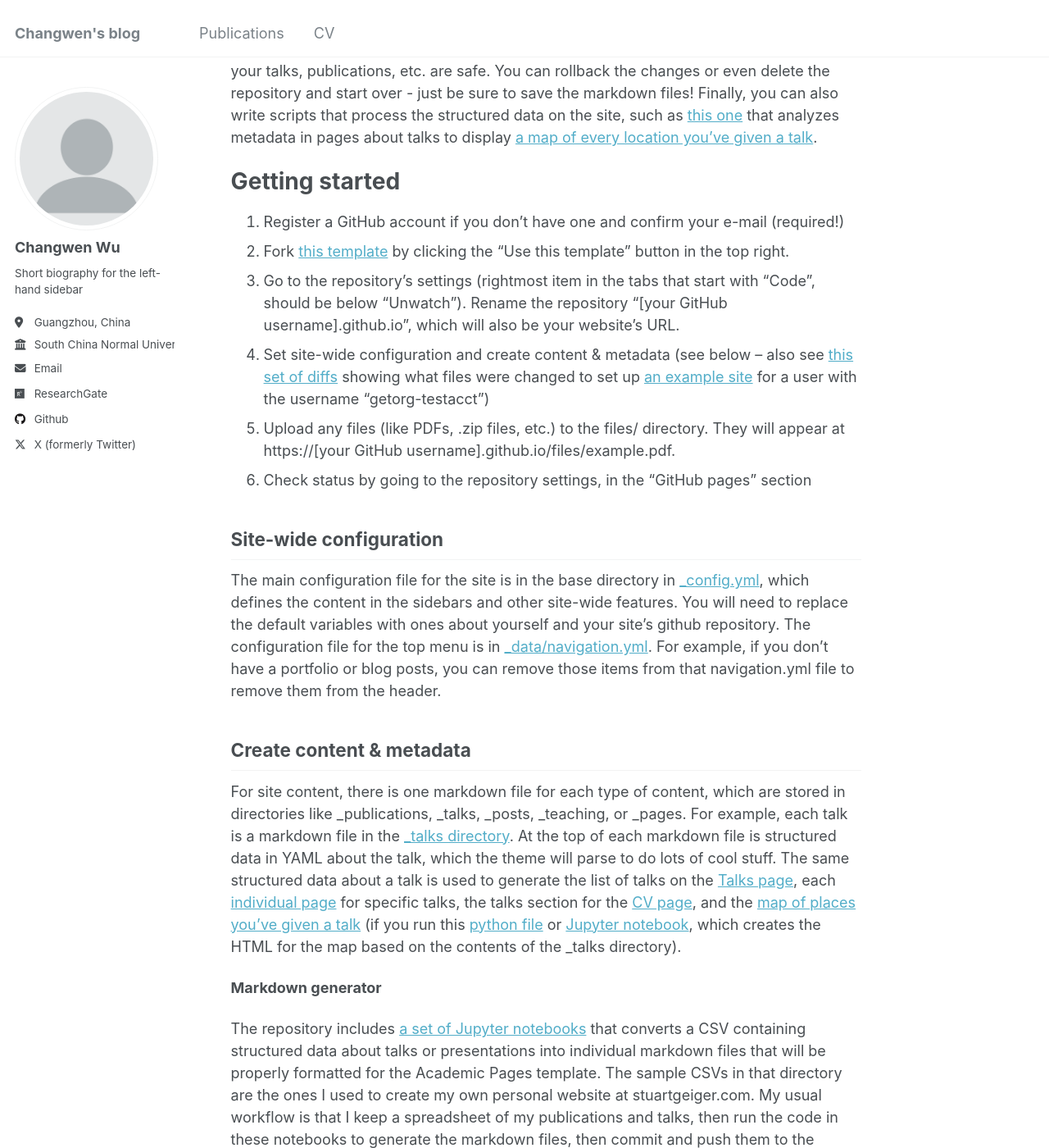
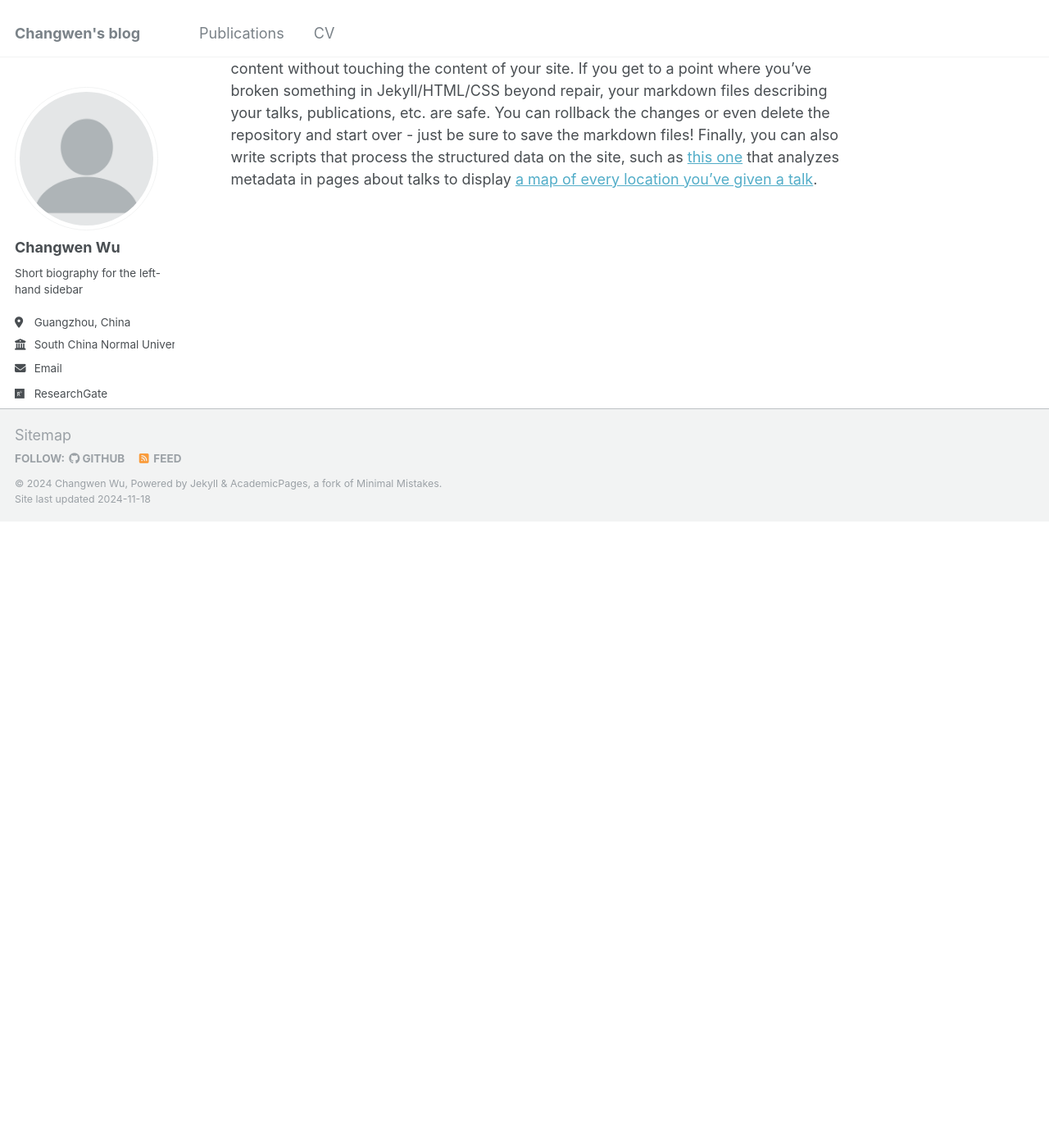
Before and after one commit to Changwen-Wu/Changwen-Wu.github.io, a Jekyll site: the page built from _pages/about.md, in a window 1280 px wide and 1400 px high, scrolled down 777 px. Shown: the whole window at 82% size. Built offline with Jekyll 4.4.1, drawn with Linux system fonts in a browser that asks for light colours; after the commit the page ends 1413 px from its top, so only the background shows below that; some of the changed text lies outside the part shown.

Commit message:
Update about.md

```diff
--- a/_pages/about.md
+++ b/_pages/about.md
@@ -15,41 +15,10 @@ I am a third-year master's student in the Institute for Brain Research and Rehab
 
 Under the supervision Prof. [Jinhui Wang](https://scholar.google.com/citations?user=4_djMV0AAAAJ&hl=en&oi=ao), I am working on network analysis using multimodal MRI imaging (fMRI/DWI/sMRI/ASL).
 
+[CV](https://github.com/Changwen-Wu/Changwen-Wu.github.io/blob/master/files/CV.pdf)
+
 A data-driven personal website
 ======
 Like many other Jekyll-based GitHub Pages templates, Academic Pages makes you separate the website's content from its form. The content & metadata of your website are in structured markdown files, while various other files constitute the theme, specifying how to transform that content & metadata into HTML pages. You keep these various markdown (.md), YAML (.yml), HTML, and CSS files in a public GitHub repository. Each time you commit and push an update to the repository, the [GitHub pages](https://pages.github.com/) service creates static HTML pages based on these files, which are hosted on GitHub's servers free of charge.
 
 Many of the features of dynamic content management systems (like Wordpress) can be achieved in this fashion, using a fraction of the computational resources and with far less vulnerability to hacking and DDoSing. You can also modify the theme to your heart's content without touching the content of your site. If you get to a point where you've broken something in Jekyll/HTML/CSS beyond repair, your markdown files describing your talks, publications, etc. are safe. You can rollback the changes or even delete the repository and start over - just be sure to save the markdown files! Finally, you can also write scripts that process the structured data on the site, such as [this one](https://github.com/academicpages/academicpages.github.io/blob/master/talkmap.ipynb) that analyzes metadata in pages about talks to display [a map of every location you've given a talk](https://academicpages.github.io/talkmap.html).
-
-Getting started
-======
-1. Register a GitHub account if you don't have one and confirm your e-mail (required!)
-1. Fork [this template](https://github.com/academicpages/academicpages.github.io) by clicking the "Use this template" button in the top right.
-1. Go to the repository's settings (rightmost item in the tabs that start with "Code", should be below "Unwatch"). Rename the repository "[your GitHub username].github.io", which will also be your website's URL.
-1. Set site-wide configuration and create content & metadata (see below -- also see [this set of diffs](http://archive.is/3TPas) showing what files were changed to set up [an example site](https://getorg-testacct.github.io) for a user with the username "getorg-testacct")
-1. Upload any files (like PDFs, .zip files, etc.) to the files/ directory. They will appear at https://[your GitHub username].github.io/files/example.pdf.
-1. Check status by going to the repository settings, in the "GitHub pages" section
-
-Site-wide configuration
-------
-The main configuration file for the site is in the base directory in [_config.yml](https://github.com/academicpages/academicpages.github.io/blob/master/_config.yml), which defines the content in the sidebars and other site-wide features. You will need to replace the default variables with ones about yourself and your site's github repository. The configuration file for the top menu is in [_data/navigation.yml](https://github.com/academicpages/academicpages.github.io/blob/master/_data/navigation.yml). For example, if you don't have a portfolio or blog posts, you can remove those items from that navigation.yml file to remove them from the header.
-
-Create content & metadata
-------
-For site content, there is one markdown file for each type of content, which are stored in directories like _publications, _talks, _posts, _teaching, or _pages. For example, each talk is a markdown file in the [_talks directory](https://github.com/academicpages/academicpages.github.io/tree/master/_talks). At the top of each markdown file is structured data in YAML about the talk, which the theme will parse to do lots of cool stuff. The same structured data about a talk is used to generate the list of talks on the [Talks page](https://academicpages.github.io/talks), each [individual page](https://academicpages.github.io/talks/2012-03-01-talk-1) for specific talks, the talks section for the [CV page](https://academicpages.github.io/cv), and the [map of places you've given a talk](https://academicpages.github.io/talkmap.html) (if you run this [python file](https://github.com/academicpages/academicpages.github.io/blob/master/talkmap.py) or [Jupyter notebook](https://github.com/academicpages/academicpages.github.io/blob/master/talkmap.ipynb), which creates the HTML for the map based on the contents of the _talks directory).
-
-**Markdown generator**
-
-The repository includes [a set of Jupyter notebooks](https://github.com/academicpages/academicpages.github.io/tree/master/markdown_generator
-) that converts a CSV containing structured data about talks or presentations into individual markdown files that will be properly formatted for the Academic Pages template. The sample CSVs in that directory are the ones I used to create my own personal website at stuartgeiger.com. My usual workflow is that I keep a spreadsheet of my publications and talks, then run the code in these notebooks to generate the markdown files, then commit and push them to the GitHub repository.
-
-How to edit your site's GitHub repository
-------
-Many people use a git client to create files on their local computer and then push them to GitHub's servers. If you are not familiar with git, you can directly edit these configuration and markdown files directly in the github.com interface. Navigate to a file (like [this one](https://github.com/academicpages/academicpages.github.io/blob/master/_talks/2012-03-01-talk-1.md) and click the pencil icon in the top right of the content preview (to the right of the "Raw | Blame | History" buttons). You can delete a file by clicking the trashcan icon to the right of the pencil icon. You can also create new files or upload files by navigating to a directory and clicking the "Create new file" or "Upload files" buttons.
-
-Example: editing a markdown file for a talk
-![Editing a markdown file for a talk](/images/editing-talk.png)
-
-For more info
-------
-More info about configuring Academic Pages can be found in [the guide](https://academicpages.github.io/markdown/), the [growing wiki](https://github.com/academicpages/academicpages.github.io/wiki), and you can always [ask a question on GitHub](https://github.com/academicpages/academicpages.github.io/discussions). The [guides for the Minimal Mistakes theme](https://mmistakes.github.io/minimal-mistakes/docs/configuration/) (which this theme was forked from) might also be helpful.
```
